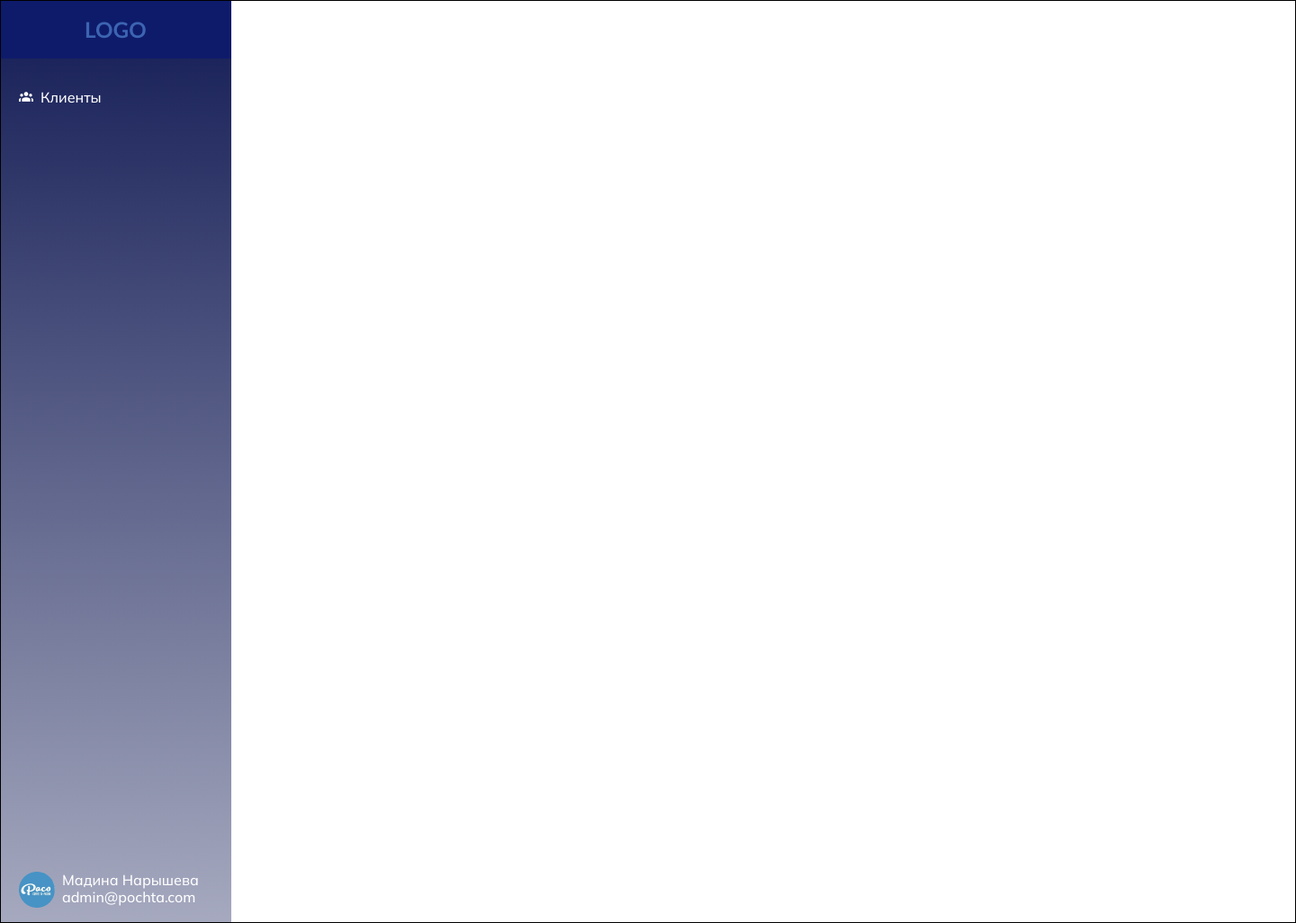
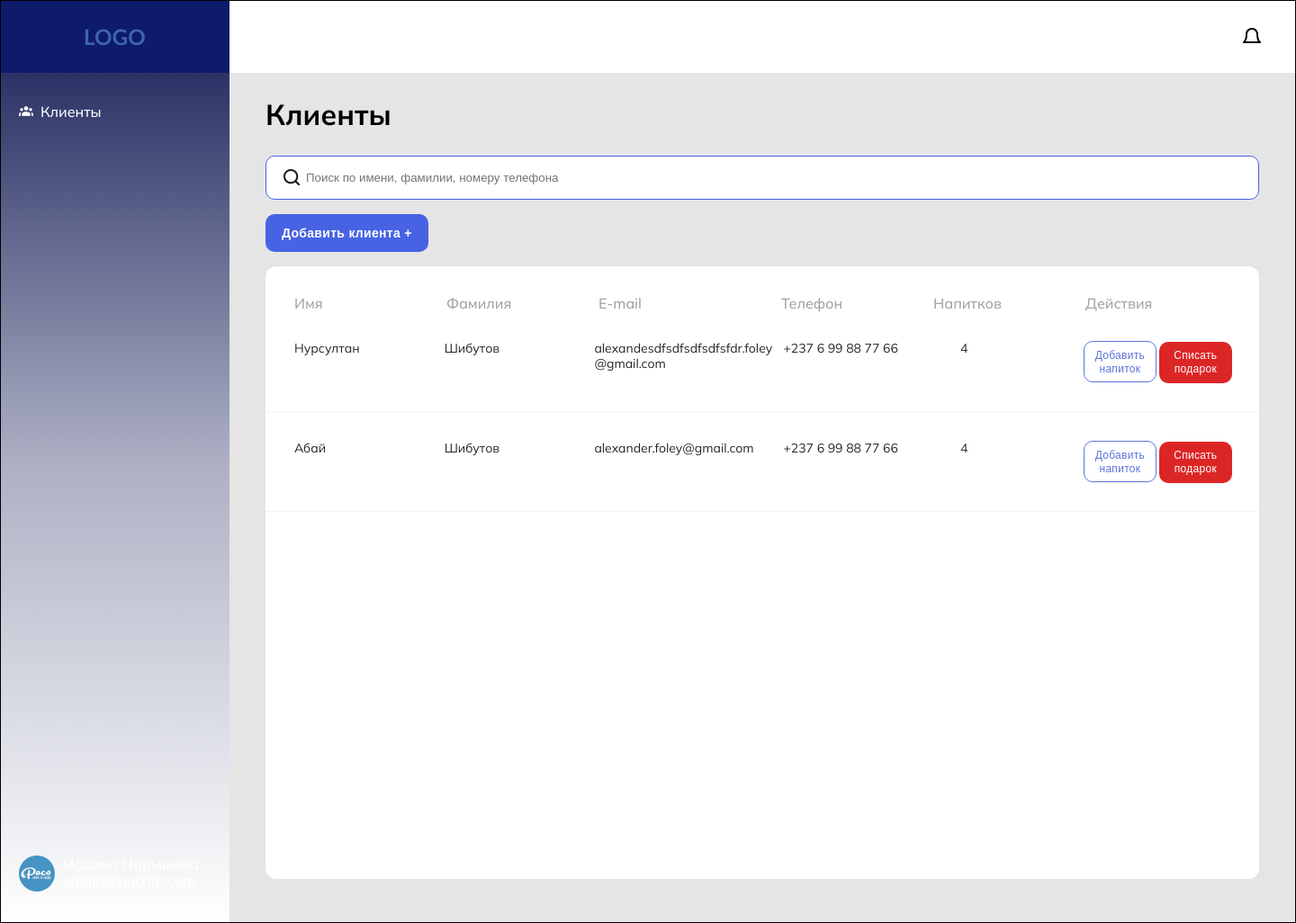
Before and after one commit to sauran-a/cafe-loyalty, a Flask app: template templates/cabinet.html in a window 1440 px wide. Shown: the whole page at 90% size. Run offline with Flask 2, Linux system fonts and the light colour scheme; the template is opened without the code that fills it, so the values that code supplies are empty; some web fonts are replaced.

Commit message:
users list and some small fixes

```diff
--- a/static/style.css
+++ b/static/style.css
@@ -3,7 +3,8 @@ html {
   font-family: "Mulish", sans-serif;
 }
 
-body {
+body,
+p {
   margin: 0;
   padding: 0;
   margin-top: 0;
@@ -267,19 +268,26 @@ nav {
 
 /* ADMIN CABINET ========================== */
 
+.container {
+  display: flex;
+  max-width: 144rem;
+  margin: 0 auto;
+  border: 1px solid black;
+}
+
 .sidebar {
   height: 102.4rem;
   width: 25.6rem;
   background: linear-gradient(
     180deg,
-    #131c55 0%,
-    rgba(19, 28, 85, 0.35) 104.8%,
-    rgba(19, 28, 85, 0) 169.64%
+    #131c55,
+    rgba(19, 28, 85, 0.35),
+    rgba(19, 28, 85, 0)
   );
 }
 
 .sidebar-top {
-  height: 6.4rem;
+  height: 8rem;
   display: flex;
   justify-content: center;
   align-items: center;
@@ -291,6 +299,13 @@ nav {
   display: flex;
   flex-direction: column;
   justify-content: space-between;
+  /* background-image: linear-gradient(
+      180deg,
+      #131c55,
+      rgba(19, 28, 85, 0.35),
+      rgba(19, 28, 85, 0)
+    ),
+    url("../static/images/Sidebar-bg.png"); */
 }
 
 .sidebar-low__item {
@@ -313,6 +328,7 @@ nav {
 .sidebar-low__admin {
   display: flex;
   margin-left: 2rem;
+  margin-bottom: 3.4rem;
 }
 
 .admin__info {
@@ -321,6 +337,123 @@ nav {
   font-size: 16px;
   line-height: 19px;
   color: #ffffff;
+}
+
+.section-users {
+  background-color: E5E5E5;
+}
+
+.section-users__rectangle {
+  background-color: #fff;
+  width: 1184px;
+  height: 80px;
+}
+
+.rectangle__bell {
+  margin-top: 3rem;
+  margin-bottom: 3.5rem;
+  margin-left: 112.6rem;
+}
+
+.section-users__clients {
+  font-weight: 600;
+  font-size: 3.2rem;
+  line-height: 3.9rem;
+  margin-left: 4rem;
+}
+
+.section-users__search {
+  position: relative;
+}
+
+.section-users__input {
+  margin-left: 4rem;
+  padding-left: 4.4rem;
+  width: 110.4rem;
+  height: 4.9rem;
+  border: 1px solid #4763e4;
+  border-radius: 10px;
+}
+
+.search-img {
+  position: absolute;
+  left: 6rem;
+  top: 1.5rem;
+}
+
+.section-users__btn {
+  margin-left: 4rem;
+  margin-top: 1.6rem;
+}
+
+.section-users__users-list {
+  margin-top: 1.6rem;
+  margin-left: 4rem;
+  width: 110.4rem;
+  height: 68.1rem;
+  background-color: #fff;
+  border-radius: 1.2rem;
+}
+
+.users-list__table-info {
+  display: flex;
+  justify-content: space-between;
+}
+
+.users-list__heading {
+  width: 16.67rem;
+  font-weight: 500;
+  font-size: 1.6rem;
+  line-height: 1.9rem;
+  color: #a1a1aa;
+  margin-top: 3.2rem;
+  margin-right: 0.8rem;
+}
+
+.users-list__heading#uheading {
+  width: 20rem;
+  margin-right: 1rem;
+}
+
+.users-list__heading:first-child {
+  margin-left: 3.2rem;
+}
+.users-list__heading:last-child {
+  margin-right: 3.2rem;
+}
+
+.users-list__item-user {
+  display: flex;
+  /* justify-content: space-between; */
+  height: 7.8rem;
+  padding-top: 3.2rem;
+  border-bottom: 1px solid #f4f4f5;
+}
+
+.users-list__item-user p:first-child {
+  margin-left: 3.2rem;
+}
+
+.users-list__item-user p {
+  width: 16.67rem;
+  padding-right: 0.8rem;
+  font-weight: 400;
+  font-size: 14px;
+  line-height: 17px;
+  color: #27272a;
+}
+
+.user__email#email {
+  width: 21rem;
+  overflow-wrap: break-word;
+}
+
+.user__drinks#drinks {
+  padding-left: 3rem;
+}
+
+.user__buttons {
+  /* margin-right: 3.2rem; */
 }
 /* BUTTONS ================================*/
 
@@ -350,6 +483,31 @@ nav {
   border-radius: 12px;
 }
 
+.btn--add-client {
+  background: #4763e4;
+  border-radius: 10px;
+}
+
+.btn--add-drink {
+  width: 8.133rem;
+  height: 4.6rem;
+  font-weight: 500;
+  font-size: 1.2rem;
+  line-height: 1.5rem;
+  text-align: center;
+  padding: 8px 10px 8px 10px;
+  color: #5c73db;
+  background: #ffffff;
+  border: 1px solid #5c73db;
+  border-radius: 1rem;
+}
+
+.btn--gift-takeaway {
+  background-color: #dc2626;
+  color: #fff;
+  border: none;
+}
+
 /* MEDIA ============================================================ */
 
 @media (max-width: 1300px) {
--- a/templates/cabinet.html
+++ b/templates/cabinet.html
@@ -13,7 +13,7 @@
     <title>cabinet</title>
   </head>
   <body>
-    <div class="wrapper">
+    <div class="container">
       <div class="sidebar">
         <div class="sidebar-top">
           <div class="sidebar-top__img">
@@ -50,6 +50,75 @@
           </div>
         </div>
       </div>
+
+      <div class="section-users">
+        <div class="section-users__rectangle">
+          <img
+            class="rectangle__bell"
+            src="../static/images/Bell.png"
+            alt="bell"
+          />
+        </div>
+
+        <h2 class="section-users__clients">Клиенты</h2>
+
+        <div class="section-users__search">
+          <input
+            class="section-users__input"
+            type="search"
+            placeholder="Поиск по имени, фамилии, номеру телефона"
+          />
+          <img
+            class="search-img"
+            src="../static/images/Search-icon.png"
+            alt="search icon"
+          />
+        </div>
+
+        <div class="section-users__btn">
+          <button class="btn btn--add-client">Добавить клиента +</button>
+        </div>
+
+        <div class="section-users__users-list">
+          <div class="users-list__table-info">
+            <p class="users-list__heading">Имя</p>
+            <p class="users-list__heading">Фамилия</p>
+            <p id="uheading" class="users-list__heading">E-mail</p>
+            <p class="users-list__heading">Телефон</p>
+            <p class="users-list__heading">Напитков</p>
+            <p class="users-list__heading">Действия</p>
+          </div>
+
+          <div class="users-list__item-user">
+            <p class="user__name">Нурсултан</p>
+            <p class="user__surname">Шибутов</p>
+            <p id="email" class="user__email">
+              alexandesdfsdfsdfsdfsfdr.foley@gmail.com
+            </p>
+            <p class="user__phone">+237 6 99 88 77 66</p>
+            <p id="drinks" class="user__drinks">4</p>
+            <div class="user__buttons">
+              <button class="btn btn--add-drink">Добавить напиток</button>
+              <button class="btn btn--add-drink btn--gift-takeaway">
+                Списать подарок
+              </button>
+            </div>
+          </div>
+          <div class="users-list__item-user">
+            <p class="user__name">Абай</p>
+            <p class="user__surname">Шибутов</p>
+            <p id="email" class="user__email">alexander.foley@gmail.com</p>
+            <p class="user__phone">+237 6 99 88 77 66</p>
+            <p id="drinks" class="user__drinks">4</p>
+            <div class="user__buttons">
+              <button class="btn btn--add-drink">Добавить напиток</button>
+              <button class="btn btn--add-drink btn--gift-takeaway">
+                Списать подарок
+              </button>
+            </div>
+          </div>
+        </div>
+      </div>
     </div>
   </body>
 </html>
```
Also changed, not shown: static/images/Bell.png (added), static/images/Search-icon.png (added), static/images/Sidebar-bg.png (added).
